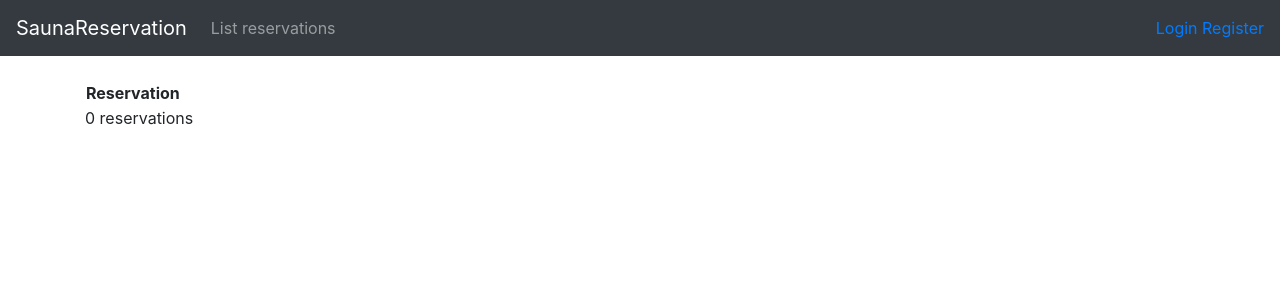
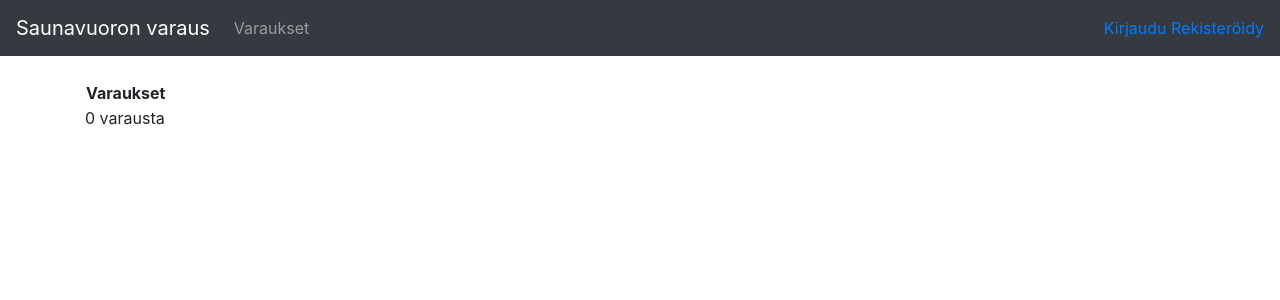
Before and after one commit to selinale/tsoha-sauna, a Flask app: page /reservations/ in a window 1280 px wide. Shown: the top 300 px of the page. Run offline with Flask 2, Linux system fonts and the light colour scheme; data that the repository does not hold is empty; some libraries are stand-ins or nearby versions.

Commit message:
suomennokset

```diff
--- a/application/templates/layout.html
+++ b/application/templates/layout.html
@@ -2,7 +2,7 @@
 <html>
   <head>
     <meta charset="utf-8">
-    <title>SaunaReservation</title>
+    <title>Saunavuorot</title>
     <link rel="stylesheet" href="https://maxcdn.bootstrapcdn.com/bootstrap/4.0.0/css/bootstrap.min.css" integrity="sha384-Gn5384xqQ1aoWXA+058RXPxPg6fy4IWvTNh0E263XmFcJlSAwiGgFAW/dAiS6JXm" crossorigin="anonymous">
   </head>
 
@@ -10,7 +10,7 @@
 
     <nav class="navbar navbar-expand-md navbar-dark bg-dark mb-4">
 
-      <a class="navbar-brand" href="{{ url_for('index') }}">SaunaReservation</a>
+      <a class="navbar-brand" href="{{ url_for('index') }}">Saunavuoron varaus</a>
 
       <button class="navbar-toggler" type="button" data-toggle="collapse" data-target="#navbarCollapse" aria-controls="navbarCollapse" aria-expanded="false" aria-label="Toggle navigation">
         <span class="navbar-toggler-icon"></span>
@@ -20,17 +20,17 @@
         <ul class="navbar-nav mr-auto">
 
           <li class="nav-item">
-            <a class="nav-link" href="{{ url_for('reservations_index') }} ">List reservations</a>
+            <a class="nav-link" href="{{ url_for('reservations_index') }} ">Varaukset</a>
           </li>
         </ul>
 
         <div class="form-inline mt-2 mt-md-0">
           {% if current_user.is_authenticated %}
-          <a href="{{ url_for('auth_logout') }}">Hello {{ current_user.username }} -- Logout</a>
+          <a href="{{ url_for('auth_logout') }}">Hei {{ current_user.username }} -- Kirjaudu ulos</a>
           {% else %}
-          <a href="{{ url_for('auth_login') }}">Login&nbsp;</a>
+          <a href="{{ url_for('auth_login') }}">Kirjaudu&nbsp;</a>
 
-          <a href="{{ url_for('auth_register') }}">Register </a>
+          <a href="{{ url_for('auth_register') }}">Rekisteröidy </a>
           {% endif %}
         </div>
       </div>
--- a/application/templates/reservations/list.html
+++ b/application/templates/reservations/list.html
@@ -3,7 +3,7 @@
 {% block body %}
   <table>
     <tr>
-      <th>Reservation</th>
+      <th>Varaukset</th>
     </tr>
   </table>
   {% for reservation in reservations %}
@@ -12,6 +12,6 @@
     </div>
   {% endfor %}
 
-  <div> {{ count }} reservations</div>
+  <div> {{ count }} varausta</div>
 
 {% endblock %}
```
